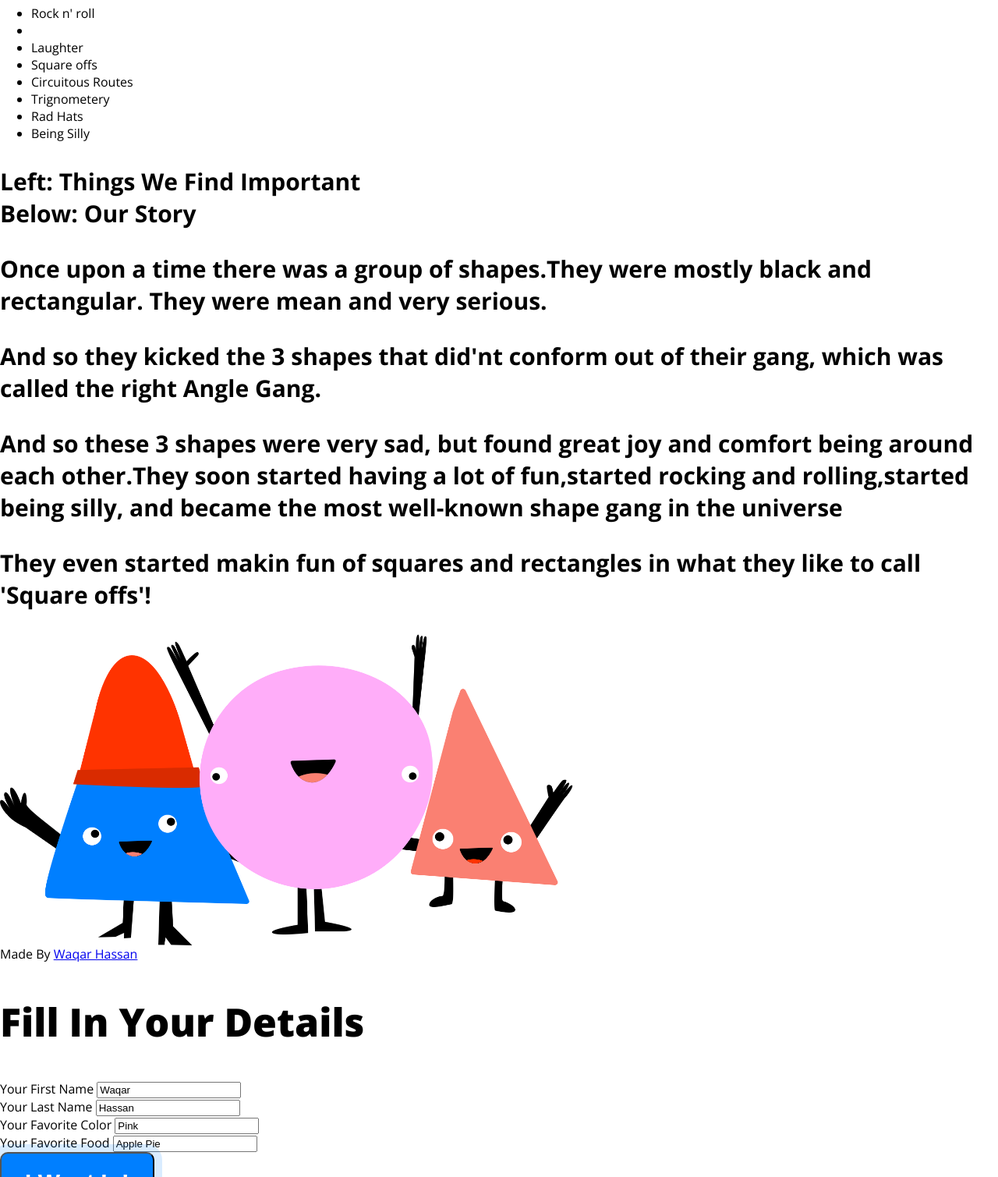
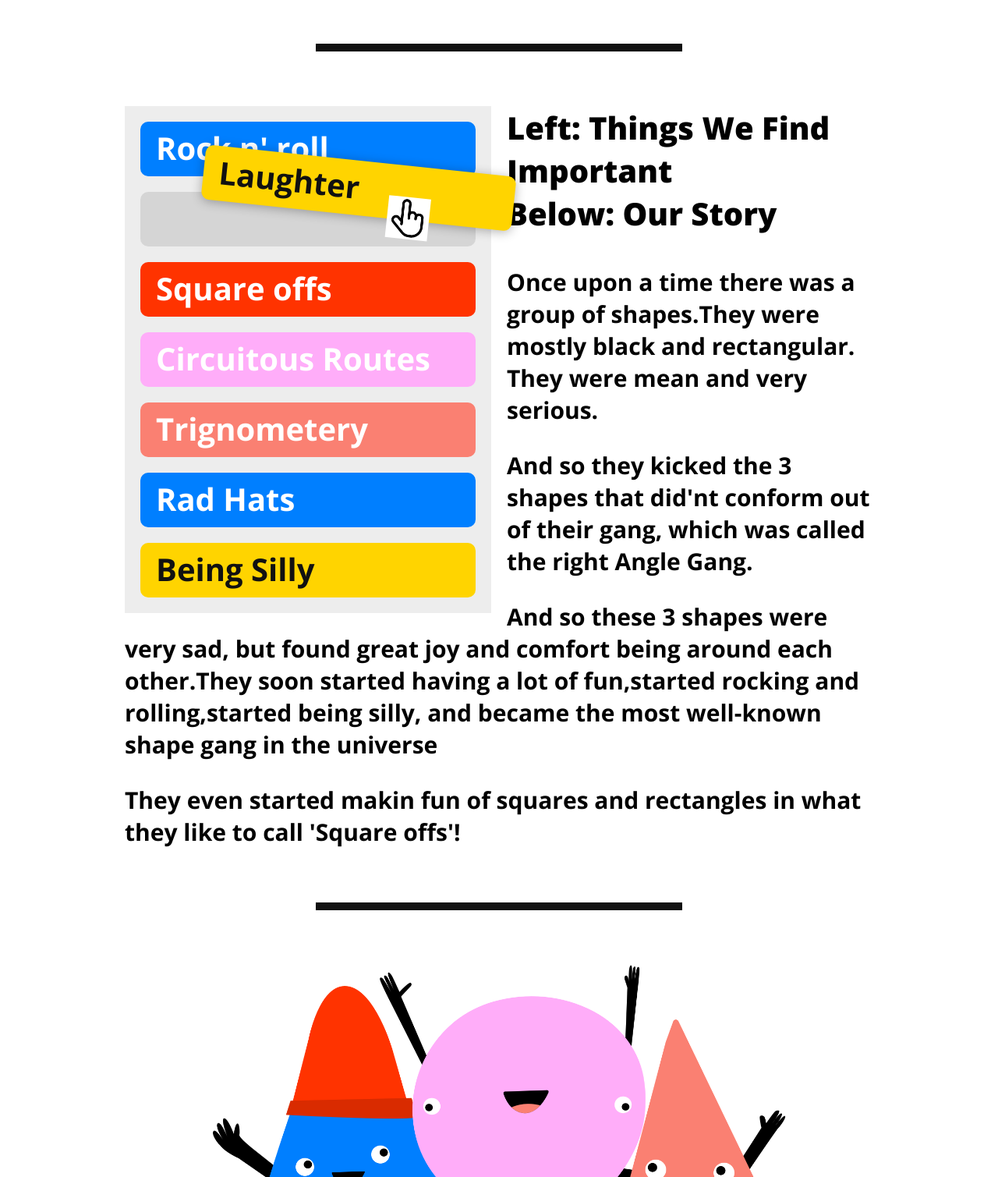
Before and after one commit to waqar41/Alien-Gang, a plain HTML site: page index.html in a window 1280 px wide. Shown: the part 1291-2800 px from the top of the page at 78% size. Drawn offline with nearby package versions, Linux system fonts and the light colour scheme.

Commit message:
Styling, footer added Html

```diff
--- a/index.html
+++ b/index.html
@@ -42,7 +42,8 @@
     <div class="sep">
 
     </div>
-    <div class="story" id="story">
+    <div class="wrapper">
+      <div class="story" id="story">
         <ul class="nb-list">
            <li class="blue"> Rock n' roll </li>
            <li class="grey">&nbsp;</li>
@@ -65,8 +66,9 @@
         </p>
         <p>They even started makin fun of squares and rectangles in what they like to call 'Square offs'!</p>
     </div>
+    </div>
     <div class="sep" ></div>
-    <img src="img/gang.png" width="735" height="399" alt="The  Gang">
+    <img class="gang-img"src="img/gang.png" width="735" height="399" alt="The  Gang">
     <footer>
         Made By  <a href="https://taptapkaboom.com">Waqar Hassan</a>
     </footer>
--- a/style.css
+++ b/style.css
@@ -21,6 +21,10 @@ h2{
 h3{
     font-weight: bold;
     font-size: 30px;
+}
+.story h3 {
+    font-size: 40px;
+    font-weight: 800;
 }
 h4{
 font-weight: bold;
@@ -64,7 +68,14 @@ button.cta{
     padding: 20px 30px;
     border-radius: 10px;
     text-decoration: none;
+    outline: none;
+    cursor: pointer;
+    border: none;
 
+}
+a.cta:active,
+button.cta:active{
+    opacity: .7;
 
 }
 a.cta.alt,
@@ -103,6 +114,7 @@ nav{
     box-shadow: 0 5px 8px rgba(0,0,0,.2);
     position: sticky;
     top: 0;
+    z-index: 1;
 }
 nav .logo {
     display: block;
@@ -159,16 +171,104 @@ nav ul li a{
     border-radius: 10px;
     font-weight: bold;
 }
+.sep{
+    width: 470px;
+    height: 10px;
+    background-color: #111111;
+    margin: 70px auto;
+}
+.nb-list{
+   width: 470px;
+   padding: 20px 20px 0 20px;
+   box-sizing: border-box;
+   background-color: #ededed;
+   float: left;
+   margin: 0 20px 20px 0;
+   position: relative;
+}
+.nb-list li {
+    height: 70px;
+    border-radius: 10px;
+    font-size: 40px;
+    color: white;
+    font-weight: bold;
+    display: block;
+    margin-bottom: 20px;
+    padding: 6px 20px;
+    box-sizing: border-box;
 
+}
+.nb-list li.red{background-color: #FF3300}
+.nb-list li.blue{background-color: #007FFF}
+.nb-list li.grey{background-color: rgba(0, 0, 0, .1);}
+.nb-list li.pink{background-color: #FFADF9}
+.nb-list li.salmon{background-color: #FA8072}
+.nb-list li.yellow{background-color: #FFD400;
+    color:#111111;
+}
+.gang-img{
+    display: block;
+    margin: 0 auto;
+}
+footer{
+    text-align: center;
+    font-size: 20px ;
+    color: rgba(0, 0, 0, .4);
+    margin: 85px 45px;
+    font-weight: bold;
+}
+footer a {
+    color: rgba(0, 0, 0, .4);
+}
+.nb-list li.dragging{
+    position: absolute;
+    top: 70px;
+    left: 100px;
+    right: -30px;
+    transform: rotate(6deg);
+    box-shadow: 0 2px 14px rgba(0, 0, 0, .3);
+}
+.nb-list li.dragging:after{
+    content: '';
+    display:block;
+    position: absolute;
+    width: 54px;
+    height: 60px;
+    background: url(img/download.png) no-repeat 0 0;
+    background-size: 100%;
+    bottom: -30px;
+    left: 60%;
+}
+.popup{
+    display: none;
+}
 /*
-<div class="more-info" id="more-info">
-        <h2>Join Our Fan Club</h2>
-        <p>
-            Every week we have <span class="highlight">a party.</span>If you want to join us join our fan club.
-            Members will also receives pictures of us in all king of shapes and sizes.Cool huh!
+</div>
+    <div class="sep">
+
+    </div>
+    <div class="story" id="story">
+        <ul class="nb-list">
+           <li class="blue"> Rock n' roll </li>
+           <li class="grey">&nbsp;</li>
+           <li class=" yellow dragging">Laughter </li>
+           <li class="red">Square offs </li>
+           <li class="pink">Circuitous Routes </li>
+           <li class="salmon">Trignometery </li>
+           <li class="blue"> Rad Hats </li>
+           <li class="yellow">Being Silly </li>
+        </ul>
+        <h3>Left: Things We Find Important <br/>
+        Below: Our Story</h3>
+        <p>Once upon a time there was a group of shapes.They were mostly black and rectangular.
+            They were mean and very serious.
         </p>
-        <button class="cta">Sign Me Up</button>
-
+        <p>And so they kicked the 3 shapes that did'nt conform out of their gang, which was called the right Angle Gang.</p>
+        <p>And so these 3 shapes were very sad, but found great joy and comfort
+            being around each other.They soon started having a lot of fun,started rocking
+            and rolling,started being silly, and became the most well-known shape gang in the universe
+        </p>
+        <p>They even started makin fun of squares and rectangles in what they like to call 'Square offs'!</p>
     </div>
 
 
```
Also changed, not shown: img/download.png (added).
